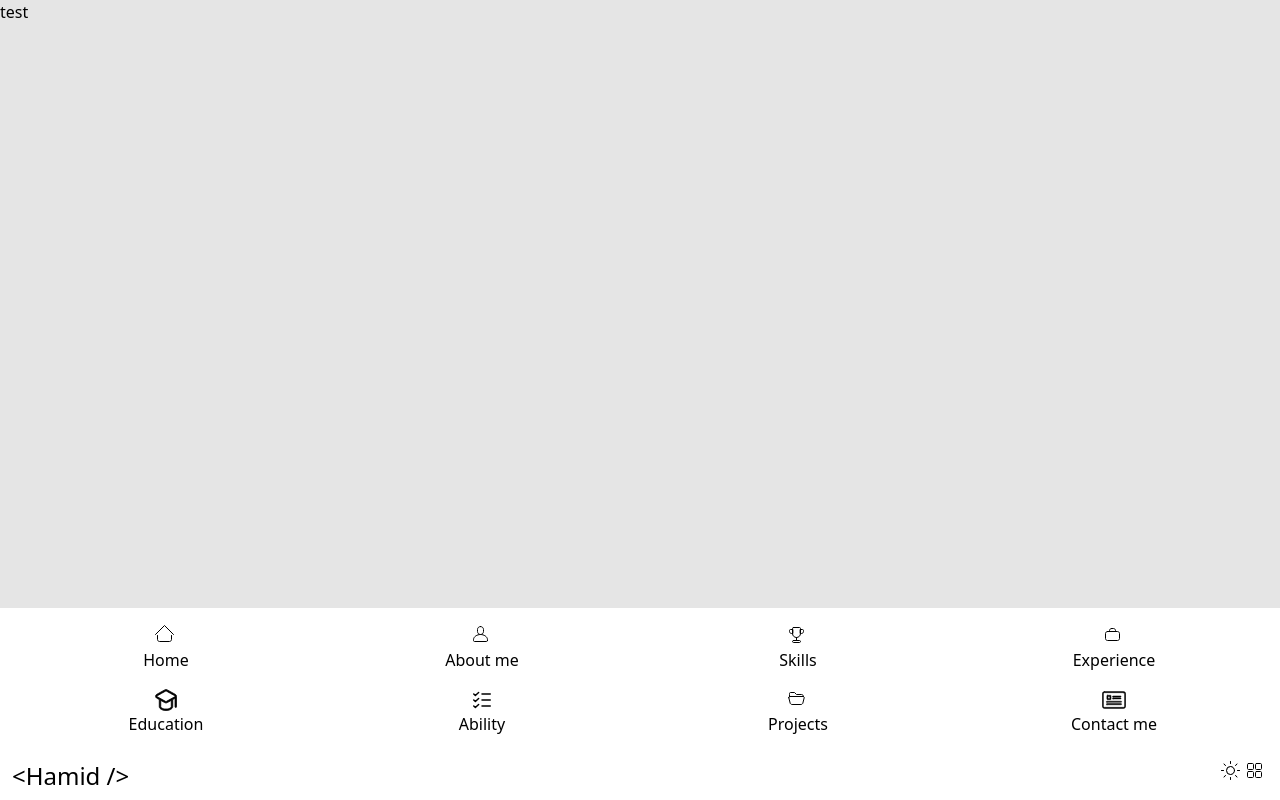
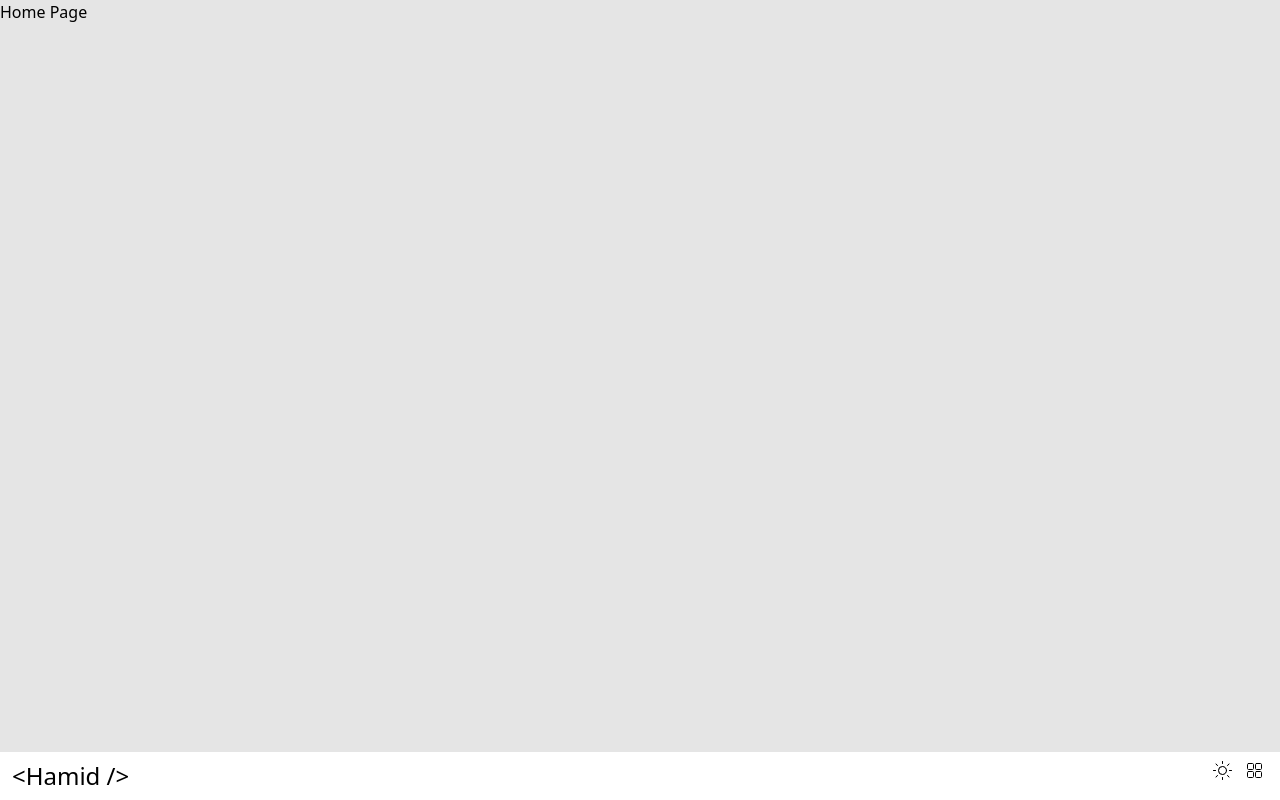
Before and after one commit to HamidRaza94/portfolio, a Next.js app: page / in a window 1280 px wide. Shown: the top 800 px of the page. Built offline with nearby package versions, Linux system fonts and the light colour scheme.

Commit message:
initial commit

```diff
--- a/src/components/aboutMe/index.js
+++ b/src/components/aboutMe/index.js
@@ -1,6 +1,10 @@
+import classNames from 'classnames';
+
 const AboutMe = () => {
   return (
-    <h1>About Me</h1>
+    <div className={classNames('h-[calc(100vh)]')}>
+      About Me Page
+    </div>
   );
 }
 
--- a/src/components/home/index.js
+++ b/src/components/home/index.js
@@ -1,64 +1,70 @@
 import Image from 'next/image';
+import classNames from 'classnames';
 
-import Grid from '@mui/material/Grid';
-import Typography from '@mui/material/Typography';
-// import Button from '@mui/material/Button';
-import SendIcon from '@mui/icons-material/Send';
+// import Grid from '@mui/material/Grid';
+// import Typography from '@mui/material/Typography';
+// import SendIcon from '@mui/icons-material/Send';
 import Button from '@/components/button';
 
 const Home = () => {
   return (
-    <Grid
-      container
-      alignItems="center"
-      flexDirection="column"
-    >
-      <Grid item>
-        <Image
-          src='/dp1.jpg'
-          width={250}
-          height={300}
-          alt="Picture of the author"
-          style={{
-            borderRadius: '100%',
-          }}
-        />
-      </Grid>
-      <Grid item>
-        <Grid
-          container
-          alignItems="center"
-          flexDirection="column"
-        >
-          <Grid item>
-            <Typography variant="h5" sx={{ marginTop: '1rem' }}>
-              Hi, I am
-            </Typography>
-          </Grid>
-          <Grid item>
-            <Typography variant="h5" sx={{}}>
-              Mohammad Hamid Raza
-            </Typography>
-          </Grid>
-          <Grid item>
-            <Typography variant="p" sx={{ color: theme => theme.palette.grey }}>
-              Full stack developer | MERN
-            </Typography>
-          </Grid>
-          <Grid item sx={{ marginTop: 3 }}>
-            <Typography variant="p">
-              Passionate programmer with a knack for learning new languages, producing quality work.
-            </Typography>
-          </Grid>
-        </Grid>
-        <Grid container flexDirection="column" sx={{ marginTop: '1rem' }}>
-          <Grid item alignContent="flex-start">
-            <Button>Contact Me</Button>
-          </Grid>
-        </Grid>
-      </Grid>
-    </Grid>
+    <div className={classNames('h-[calc(100vh-48px)]')}>
+      Home Page
+    </div>
   );
+
+  // return (
+  //   <Grid
+  //     container
+  //     alignItems="center"
+  //     flexDirection="column"
+  //   >
+  //     <Grid item>
+  //       <Image
+  //         src='/dp1.jpg'
+  //         width={250}
+  //         height={300}
+  //         alt="Picture of the author"
+  //         style={{
+  //           borderRadius: '100%',
+  //         }}
+  //       />
+  //     </Grid>
+  //     <Grid item>
+  //       <Grid
+  //         container
+  //         alignItems="center"
+  //         flexDirection="column"
+  //       >
+  //         <Grid item>
+  //           <Typography variant="h5" sx={{ marginTop: '1rem' }}>
+  //             Hi, I am
+  //           </Typography>
+  //         </Grid>
+  //         <Grid item>
+  //           <Typography variant="h5" sx={{}}>
+  //             Mohammad Hamid Raza
+  //           </Typography>
+  //         </Grid>
+  //         <Grid item>
+  //           <Typography variant="p" sx={{ color: theme => theme.palette.grey }}>
+  //             Full stack developer | MERN
+  //           </Typography>
+  //         </Grid>
+  //         <Grid item sx={{ marginTop: 3 }}>
+  //           <Typography variant="p">
+  //             Passionate programmer with a knack for learning new languages, producing quality work.
+  //           </Typography>
+  //         </Grid>
+  //       </Grid>
+  //       <Grid container flexDirection="column" sx={{ marginTop: '1rem' }}>
+  //         <Grid item alignContent="flex-start">
+  //           <Button>Contact Me</Button>
+  //         </Grid>
+  //       </Grid>
+  //     </Grid>
+  //   </Grid>
+  // );
 }
 
 export default Home;
--- a/src/components/menu/MenuItem.js
+++ b/src/components/menu/MenuItem.js
@@ -5,7 +5,14 @@ const MenuItem = (props) => {
 
   return (
     <div
-      className={classNames('flex flex-col items-center')}
+      className={classNames(
+        'flex flex-col items-center rounded-lg',
+        {
+          'text-black': selected,
+          'bg-light-grey': selected,
+          'dark:bg-light-grey': selected,
+        },
+      )}
       onClick={() => handleClick(id)}
     >
       <Icon />
--- a/src/components/menu/index.js
+++ b/src/components/menu/index.js
@@ -10,7 +10,6 @@ const Menu = (props) => {
   const { closeMenu } = props;
 
   const { menu, setMenu } = useContext(MenuContext);
-  console.log('menu =>', menu, setMenu)
 
   const handleClick = (id) => {
     setMenu(id);
@@ -24,52 +23,11 @@ const Menu = (props) => {
           key={item.id}
           text={item.label}
           Icon={item.Icon}
+          id={item.id}
           selected={menu === item.id}
           handleClick={handleClick}
         />
       ))}
-      {/* <div
-        className={classNames('flex flex-col items-center')}
-        onClick={() => handleClick(1)}
-      >
-        <HomeIcon />
-        <label>Home</label>
-      </div>
-
-      <div className={classNames('flex flex-col items-center')}>
-        <HomeIcon />
-        <label>About me</label>
-      </div>
-
-      <div className={classNames('flex flex-col items-center')}>
-        <HomeIcon />
-        <label>Skills</label>
-      </div>
-
-      <div className={classNames('flex flex-col items-center')}>
-        <HomeIcon />
-        <label>Experience</label>
-      </div>
-
-      <div className={classNames('flex flex-col items-center')}>
-        <HomeIcon />
-        <label>Education</label>
-      </div>
-
-      <div className={classNames('flex flex-col items-center')}>
-        <HomeIcon />
-        <label>Ability</label>
-      </div>
-
-      <div className={classNames('flex flex-col items-center')}>
-        <HomeIcon />
-        <label>Projects</label>
-      </div>
-
-      <div className={classNames('flex flex-col items-center')}>
-        <HomeIcon />
-        <label>Contact me</label>
-      </div> */}
     </div>
   );
 };
--- a/src/components/navBar/index.js
+++ b/src/components/navBar/index.js
@@ -11,7 +11,7 @@ import AppIcon from '@/assets/icons/apps.svg';
 import { THEME_MODES } from '@/utils/constants';
 
 const NavBar = () => {
-  const [clicked, setClicked] = useState(true);
+  const [menuOpened, setMenuOpened] = useState(false);
   const { themeMode, toggleThemeMode } = useContext(ThemeModeContext);
 
   const getLogoName = () => '<Hamid />';
@@ -26,11 +26,13 @@ const NavBar = () => {
               <LightModeIcon onClick={() => toggleThemeMode()} />
             </div>
           ) : <DarkModeIcon onClick={() => toggleThemeMode()} />}
-          <AppIcon onClick={() => setClicked(!clicked)} />
+          <div className={classNames('ml-2')}>
+            <AppIcon onClick={() => setMenuOpened(!menuOpened)} />
+          </div>
         </div>
       </div>
-      <Drawer open={clicked}>
-        <Menu closeMenu={() => setClicked(false)} />
+      <Drawer open={menuOpened}>
+        <Menu closeMenu={() => setMenuOpened(false)} />
       </Drawer>
     </nav>
   );
--- a/src/pages/index.js
+++ b/src/pages/index.js
@@ -2,6 +2,8 @@ import Head from 'next/head'
 import { Nunito } from 'next/font/google';
 
 import NavBar from '@/components/navBar';
+import HomePage from '@/components/home';
+import AboutMePage from '@/components/aboutMe';
 
 import ThemeModeContext from '@/contexts/ThemeModeContext';
 
@@ -27,7 +29,10 @@ export default function HomeApp() {
         <meta name="viewport" content="width=device-width, initial-scale=1" />
         <link rel="icon" href="/favicon.ico" />
       </Head>
-      <main className="bg-grey h-[calc(100vh-48px)] z-0">test</main>
+      <main className="bg-grey z-0">
+        <HomePage />
+        <AboutMePage />
+      </main>
       <NavBar />
     </>
   );
--- a/tailwind.config.js
+++ b/tailwind.config.js
@@ -14,6 +14,7 @@ module.exports = {
       colors: {
         grey: '#E5E5E5',
         'dark-grey': '#656565',
+        'light-grey': '#E9E9E9',
       },
     },
   },
```
